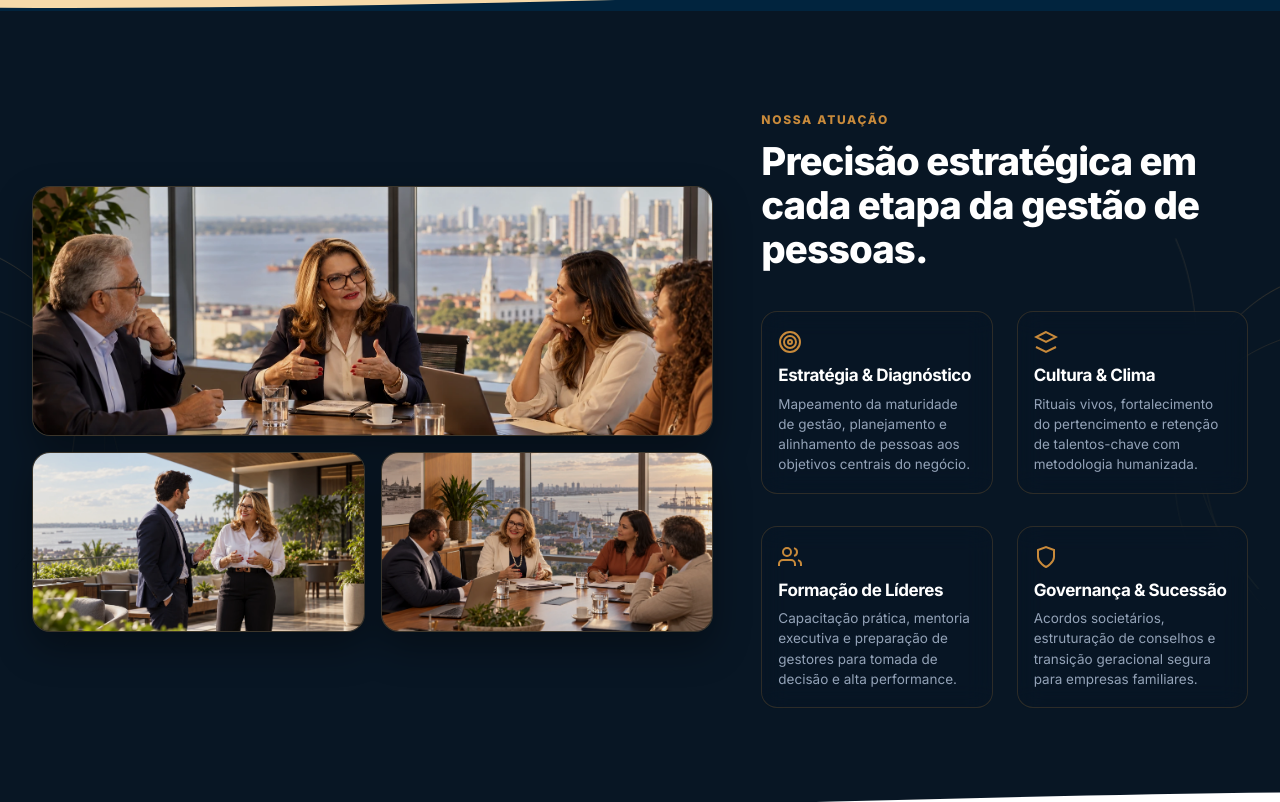
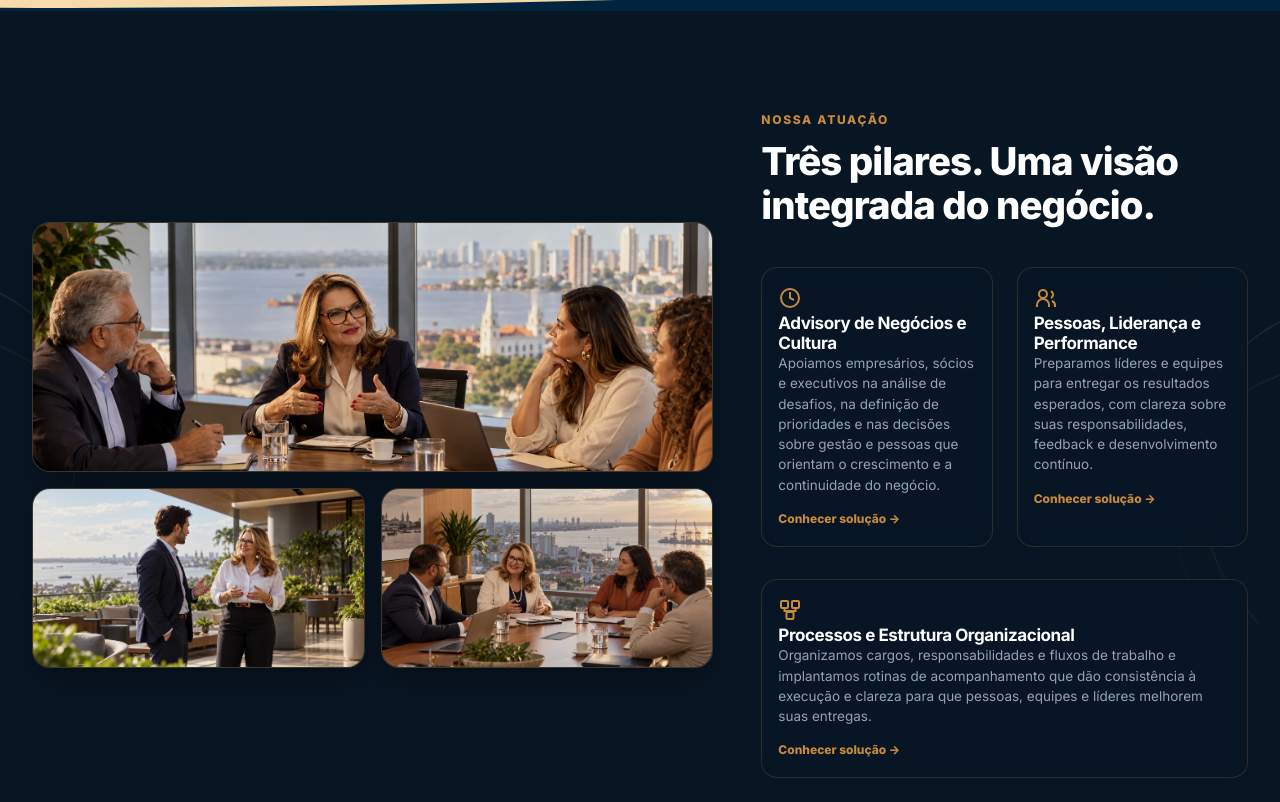
Before and after one commit to idedigitalbr/site-power-rh-graci, an Astro site: page /site-power-rh-graci/sobre in a window 1280 px wide. Shown: the part 3118-3920 px from the top of the page. Built offline with nearby package versions, Linux system fonts and the light colour scheme; Astro itself is replaced by a stand-in of ours.

Commit message:
Atualiza a seção de atuação da página Sobre para três pilares oficiais

```diff
--- a/src/components/sobre/SobreGaleriaAtuacao.astro
+++ b/src/components/sobre/SobreGaleriaAtuacao.astro
@@ -3,6 +3,7 @@
 import Container from '../ui/Container.astro';
 import GoldenArcs from '../ui/GoldenArcs.astro';
 import OrganicTransition from '../ui/OrganicTransition.astro';
+import { solucoesOficiais } from '../../data/servicosOficiais';
 
 const base = import.meta.env.BASE_URL.replace(/\/$/, '');
 
@@ -54,61 +55,27 @@ const fotosGaleria = {
         </div>
       </div>
 
-      <!-- Lado Direito: 4 Áreas de Atuação (Classes Oficiais da Home S7) -->
+      <!-- Os três pilares oficiais de atuação da PowerRH -->
       <div>
         <span class="diferenciais-eyebrow">NOSSA ATUAÇÃO</span>
-        <h2 class="diferenciais-title-final">Precisão estratégica em cada etapa da gestão de pessoas.</h2>
-
+        <h2 class="diferenciais-title-final">Três pilares. Uma visão integrada do negócio.</h2>
         <div class="diferenciais-cards-grid">
-          <!-- Card 1: Estratégia -->
-          <div class="diferencial-card-single">
-            <div class="diferencial-icon-final">
-              <svg width="24" height="24" viewBox="0 0 24 24" fill="none" stroke="currentColor" stroke-width="2">
-                <circle cx="12" cy="12" r="10"></circle>
-                <circle cx="12" cy="12" r="6"></circle>
-                <circle cx="12" cy="12" r="2"></circle>
-              </svg>
-            </div>
-            <h3 class="diferencial-name-final">Estratégia &amp; Diagnóstico</h3>
-            <p class="diferencial-desc-final">Mapeamento da maturidade de gestão, planejamento e alinhamento de pessoas aos objetivos centrais do negócio.</p>
-          </div>
-
-          <!-- Card 2: Cultura -->
-          <div class="diferencial-card-single">
-            <div class="diferencial-icon-final">
-              <svg width="24" height="24" viewBox="0 0 24 24" fill="none" stroke="currentColor" stroke-width="2">
-                <polygon points="12 2 2 7 12 12 22 7 12 2"></polygon>
-                <polyline points="2 17 12 22 22 17"></polyline>
-              </svg>
-            </div>
-            <h3 class="diferencial-name-final">Cultura &amp; Clima</h3>
-            <p class="diferencial-desc-final">Rituais vivos, fortalecimento do pertencimento e retenção de talentos-chave com metodologia humanizada.</p>
-          </div>
-
-          <!-- Card 3: Liderança -->
-          <div class="diferencial-card-single">
-            <div class="diferencial-icon-final">
-              <svg width="24" height="24" viewBox="0 0 24 24" fill="none" stroke="currentColor" stroke-width="2">
-                <path d="M17 21v-2a4 4 0 0 0-4-4H5a4 4 0 0 0-4 4v2"></path>
-                <circle cx="9" cy="7" r="4"></circle>
-                <path d="M23 21v-2a4 4 0 0 0-3-3.87"></path>
-                <path d="M16 3.13a4 4 0 0 1 0 7.75"></path>
-              </svg>
-            </div>
-            <h3 class="diferencial-name-final">Formação de Líderes</h3>
-            <p class="diferencial-desc-final">Capacitação prática, mentoria executiva e preparação de gestores para tomada de decisão e alta performance.</p>
-          </div>
-
-          <!-- Card 4: Governança -->
-          <div class="diferencial-card-single">
-            <div class="diferencial-icon-final">
-              <svg width="24" height="24" viewBox="0 0 24 24" fill="none" stroke="currentColor" stroke-width="2">
-                <path d="M12 22s8-4 8-10V5l-8-3-8 3v7c0 6 8 10 8 10z"></path>
-              </svg>
-            </div>
-            <h3 class="diferencial-name-final">Governança &amp; Sucessão</h3>
-            <p class="diferencial-desc-final">Acordos societários, estruturação de conselhos e transição geracional segura para empresas familiares.</p>
-          </div>
+          {solucoesOficiais.map((servico, index) => (
+            <a class="diferencial-card-single pilar-link-card" href={`${base}/servicos/${servico.slug}`}>
+              <div class="diferencial-icon-final">
+                {index === 0 ? (
+                  <svg width="24" height="24" viewBox="0 0 24 24" fill="none" stroke="currentColor" stroke-width="2"><circle cx="12" cy="12" r="9"/><path d="M12 6v6l4 2"/></svg>
+                ) : index === 1 ? (
+                  <svg width="24" height="24" viewBox="0 0 24 24" fill="none" stroke="currentColor" stroke-width="2"><circle cx="9" cy="8" r="4"/><path d="M3 21v-2a6 6 0 0 1 12 0v2"/><path d="M17 5a4 4 0 0 1 0 7"/><path d="M18 15a5 5 0 0 1 3 5v1"/></svg>
+                ) : (
+                  <svg width="24" height="24" viewBox="0 0 24 24" fill="none" stroke="currentColor" stroke-width="2"><rect x="3" y="3" width="7" height="7" rx="1"/><rect x="14" y="3" width="7" height="7" rx="1"/><rect x="8.5" y="14" width="7" height="7" rx="1"/><path d="M6.5 10v3h11v-3M12 13v1"/></svg>
+                )}
+              </div>
+              <h3 class="diferencial-name-final">{servico.title}</h3>
+              <p class="diferencial-desc-final">{servico.desc}</p>
+              <span class="link-saiba-mais">Conhecer solução →</span>
+            </a>
+          ))}
         </div>
       </div>
     </div>
@@ -167,4 +134,8 @@ const fotosGaleria = {
     filter: brightness(1) contrast(1.1);
   }
 
+  .pilar-link-card { text-decoration:none; display:block; transition:transform .2s ease, border-color .2s ease; }
+  .pilar-link-card:hover { transform:translateY(-3px); border-color:#C88A3B; }
+  .link-saiba-mais { display:block; margin-top:15px; font-size:12px; font-weight:800; color:#C88A3B; }
+  .pilar-link-card:last-child:nth-child(odd) { grid-column:1/-1; }
 </style>
```
